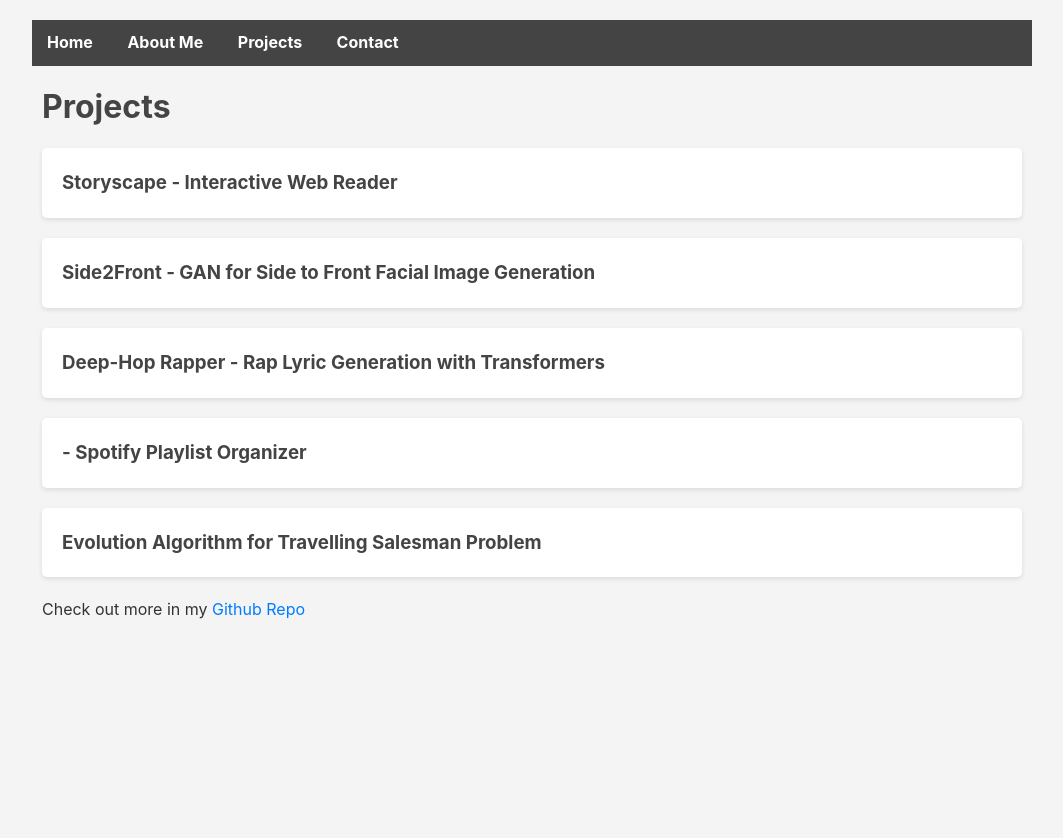
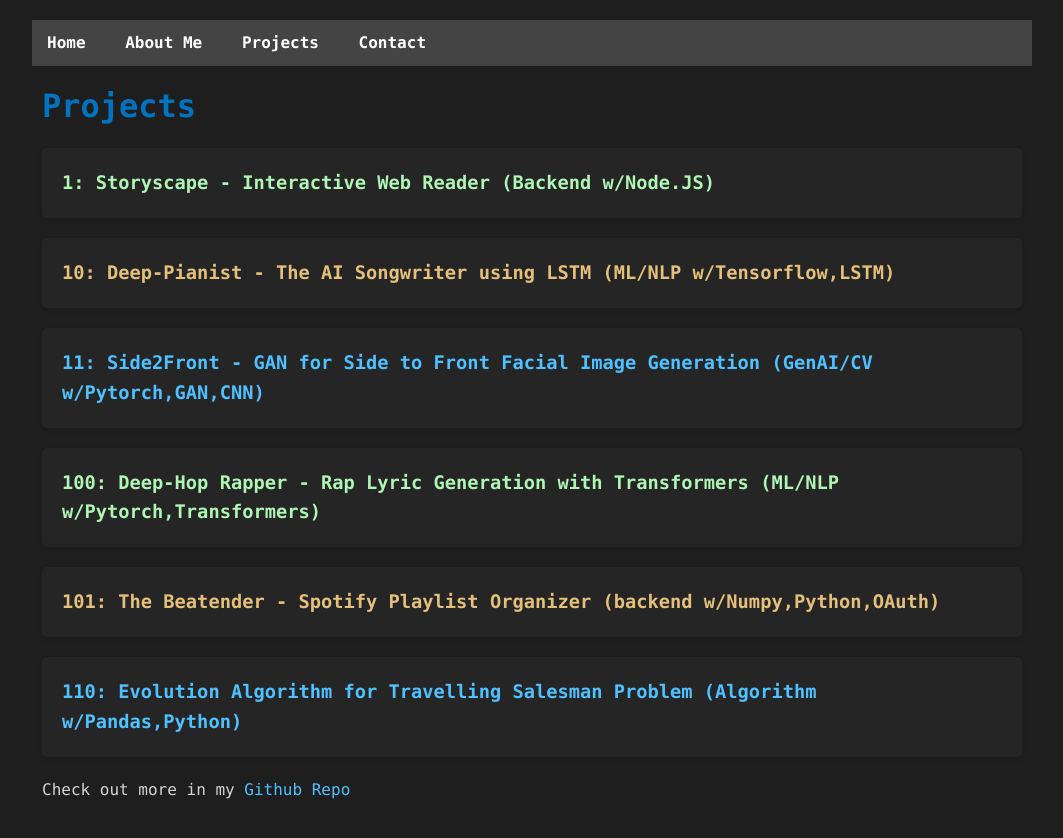
Before and after one commit to roysyboy/roysyboy.github.io, a plain HTML site: page projects.html in a window 1280 px wide. Shown: the whole page, without its empty margins (88-1151 px from the left). Before the commit the page ends 800 px from the top, so only its background shows below. Drawn offline with Linux system fonts and the light colour scheme.

Commit message:
change editor-like style and add images

```diff
--- a/css/style.css
+++ b/css/style.css
@@ -15,16 +15,27 @@ body, h1, h2, h3, p, ul {
 body {
     justify-content: center;
     max-width: 1200px;
-    font-family: -apple-system, BlinkMacSystemFont,
+    /* font-family: -apple-system, BlinkMacSystemFont,
         "Segoe UI", Roboto, Oxygen-Sans, Ubuntu,
-        Cantarell, "Helvetica Neue", sans-serif;
+        Cantarell, "Helvetica Neue", sans-serif; */
+    font-family: 'Consolas', 'Monaco', 'Andale Mono', 'Ubuntu Mono', monospace; /* Code-like font */
     line-height: 1.6;
     color: #333;
-    background-color: #f4f4f4;
+    /* background-color: #f4f4f4; */
+    background-color: #1e1e1e;
+    color: #d4d4d4;
     padding: 20px;
 }
 main {
     padding: 10px;
+}
+
+#profile {
+    max-width: 50%; /* Makes sure the image is not wider than its container */
+    height: auto; /* Maintains the aspect ratio of the image */
+    display: block; /* Necessary for centering without text-align on the parent */
+    margin: 0 auto; /* Centers the image */
+    margin-bottom: 25px;
 }
 
 /* Navigation Styles */
@@ -54,20 +65,24 @@ nav ul li a {
 }
 
 nav ul li a:hover, nav ul li a:focus {
-    color: #c7d5e0;
+    color: #9f9f9f;
+    /* color: #c7d5e0; */
 }
 
 /* Section Styles */
-#project {
+.project {
     margin-bottom: 20px;
-    background: white;
+    /* background: white; */
+    background-color: #252526;
     padding: 20px;
     border-radius: 5px;
     box-shadow: 0 2px 5px rgba(0,0,0,0.1);
 }
 
-h1, h2, h3 {
-    color: #444;
+h1, h2 {
+    /* color: #444; */
+    /* color: #569cd6; */
+    color: #007accef;
 }
 
 h1 {
@@ -84,7 +99,7 @@ p {
 }
 
 a {
-    color: #007bff;
+    color: #4FC1FF;
     text-decoration: none;
 }
 a:hover {
@@ -105,7 +120,7 @@ a:hover {
 }
 
 .button:hover {
-    background: #555;
+    background: #777;
 }
 
 /* #contact {
@@ -155,3 +170,16 @@ footer {
         margin: 10px 0;
     }
 }
+
+
+.green {
+    color: #aff5b4;
+}
+
+.yellow {
+    color: #e5c07b;
+}
+
+.light-blue {
+    color: #4FC1FF;
+}
--- a/js/script.js
+++ b/js/script.js
@@ -1,4 +1,23 @@
 document.addEventListener("DOMContentLoaded", function() {
-    // Your JavaScript code here. Example:
-    console.log("Document loaded");
+    const navbar = document.getElementById('navbar');
+    if (navbar) {
+        navbar.innerHTML = `
+                    <ul>
+                        <li><a href="index.html">Home</a></li>
+                        <li><a href="about.html">About Me</a></li>
+                        <li><a href="projects.html">Projects</a></li>
+                        <li><a href="contact.html">Contact</a></li>
+                    </ul>
+        `;
+    }
+
+    const colors = ['green', 'yellow', 'light-blue'];
+    const projects = document.querySelectorAll('.project h3');
+    console.log(projects)
+
+    projects.forEach((project, index) => {
+        project.classList.add(colors[index % colors.length]);
+        let binaryNumber = (index + 1).toString(2);
+        project.textContent = binaryNumber + ": " + project.textContent;
+    });
 });
--- a/projects.html
+++ b/projects.html
@@ -8,36 +8,32 @@
 <body>
     <div class="container">
     <header>
-        <nav>
-            <ul>
-                <li><a href="index.html">Home</a></li>
-                <li><a href="about.html">About Me</a></li>
-                <li><a href="projects.html">Projects</a></li>
-                <li><a href="contact.html">Contact</a></li>
-            </ul>
-        </nav>
+        <nav id="navbar"></nav>
     </header>
 
     <main>
         <h1>Projects</h1>
-        <section id="project">
-            <a href="https://github.com/roysyboy/storyscape"><h3>Storyscape - Interactive Web Reader</h3></a>
+        <section class="project">
+            <a href="https://github.com/roysyboy/storyscape"><h3>Storyscape - Interactive Web Reader (Backend w/Node.JS)</h3></a>
         </section>
-        <section id="project">
-            <a href="https://github.com/roysyboy/side2front_GAN"><h3>Side2Front - GAN for Side to Front Facial Image Generation</h3></a>
+        <section class="project">
+            <a href="https://github.com/hsjeon-k/deep-guitarist"><h3>Deep-Pianist - The AI Songwriter using LSTM (ML/NLP w/Tensorflow,LSTM) </h3></a>
         </section>
-        <section id="project">
-            <a href="https://github.com/roysyboy/cs224n_rap_lyric_generator_lstm"><h3>Deep-Hop Rapper - Rap Lyric Generation with Transformers</h3></a>
+        <section class="project">
+            <a href="https://github.com/roysyboy/side2front_GAN"><h3>Side2Front - GAN for Side to Front Facial Image Generation (GenAI/CV w/Pytorch,GAN,CNN)</h3></a>
         </section>
-        <section id="project">
-            <a href="https://github.com/roysyboy/mix_generator"><h3> - Spotify Playlist Organizer</h3></a>
+        <section class="project">
+            <a href="https://github.com/roysyboy/cs224n_rap_lyric_generator_lstm"><h3>Deep-Hop Rapper - Rap Lyric Generation with Transformers (ML/NLP w/Pytorch,Transformers)</h3></a>
         </section>
-        <section id="project">
-            <a href="https://github.com/roysyboy/tsp_evolution_algorithm"><h3>Evolution Algorithm for Travelling Salesman Problem</h3></a>
+        <section class="project">
+            <a href="https://github.com/roysyboy/mix_generator"><h3> The Beatender - Spotify Playlist Organizer (backend w/Numpy,Python,OAuth)</h3></a>
         </section>
-
+        <section class="project">
+            <a href="https://github.com/roysyboy/tsp_evolution_algorithm"><h3>Evolution Algorithm for Travelling Salesman Problem (Algorithm w/Pandas,Python)</h3></a>
+        </section>
         <p>Check out more in my <a href="https://github.com/roysyboy">Github Repo</a></p>
     </main>
     </div>
+    <script src="js/script.js"></script>
 </body>
 </html>
```
Also changed, not shown: about.html (+7 -11 lines), contact.html (+5 -11 lines), index.html (+4 -9 lines), img/pic.png (added), 1 other file.
